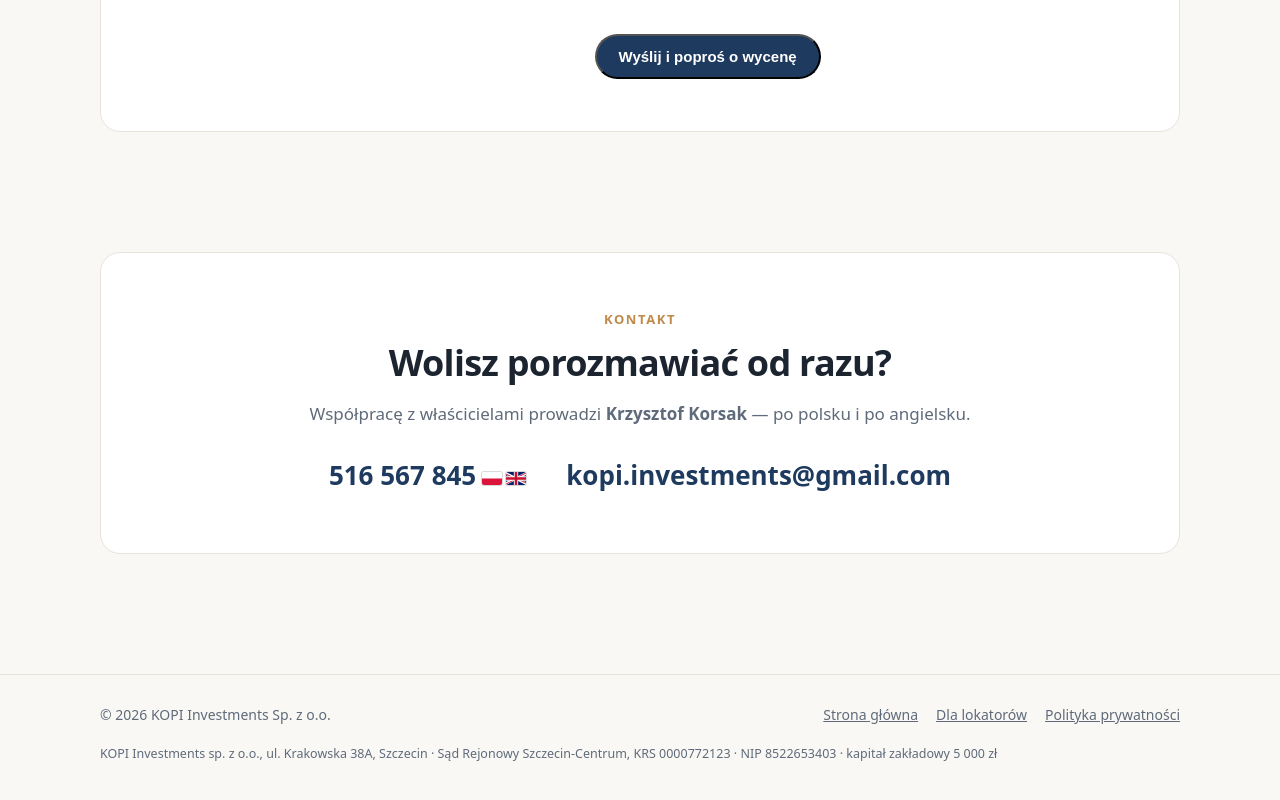
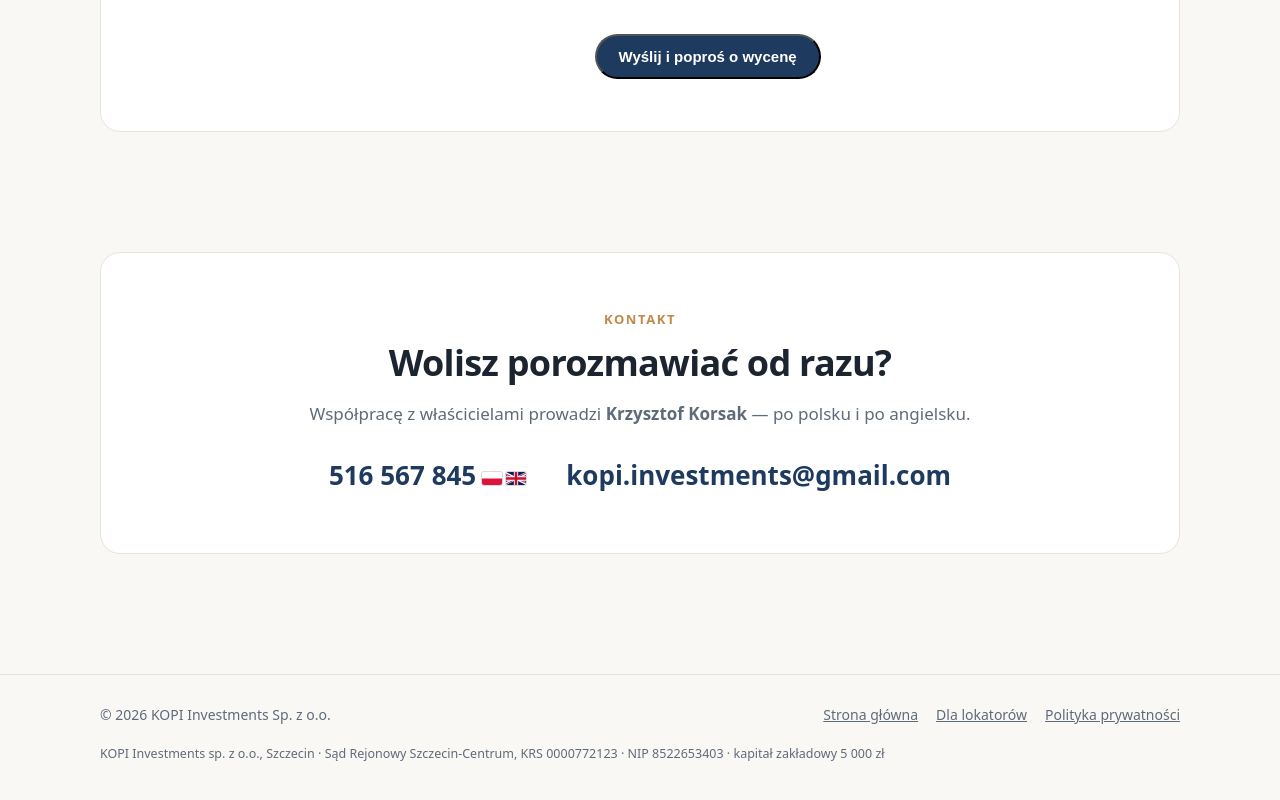
Before and after one commit to krzykor88/kopi-investments-strona, a plain HTML site: page dla-wlascicieli/index.html in a window 1280 px wide. Shown: the part 5557-6357 px from the top of the page. Drawn offline with Linux system fonts and the light colour scheme.

Commit message:
Stopka: sama siedziba (Szczecin), bez ulicy - decyzja wlasciciela
Co-Authored-By: Claude Opus 5.5 <noreply@anthropic.com>

```diff
--- a/dla-wlascicieli/index.html
+++ b/dla-wlascicieli/index.html
@@ -258,7 +258,7 @@
   <div class="wrap">
     <span>© 2026 KOPI Investments Sp. z o.o.</span>
     <nav><a href="/">Strona główna</a><a href="/wynajem/">Dla lokatorów</a><a href="/polityka-prywatnosci.html">Polityka prywatności</a></nav>
-    <p class="firma">KOPI Investments sp. z o.o., ul. Krakowska 38A, Szczecin · Sąd Rejonowy Szczecin-Centrum, KRS 0000772123 · NIP 8522653403 · kapitał zakładowy 5 000 zł</p>
+    <p class="firma">KOPI Investments sp. z o.o., Szczecin · Sąd Rejonowy Szczecin-Centrum, KRS 0000772123 · NIP 8522653403 · kapitał zakładowy 5 000 zł</p>
   </div>
 </footer>
 
```
Also changed, not shown: index.html (+1 -1 lines), wynajem/index.html (+1 -1 lines).
